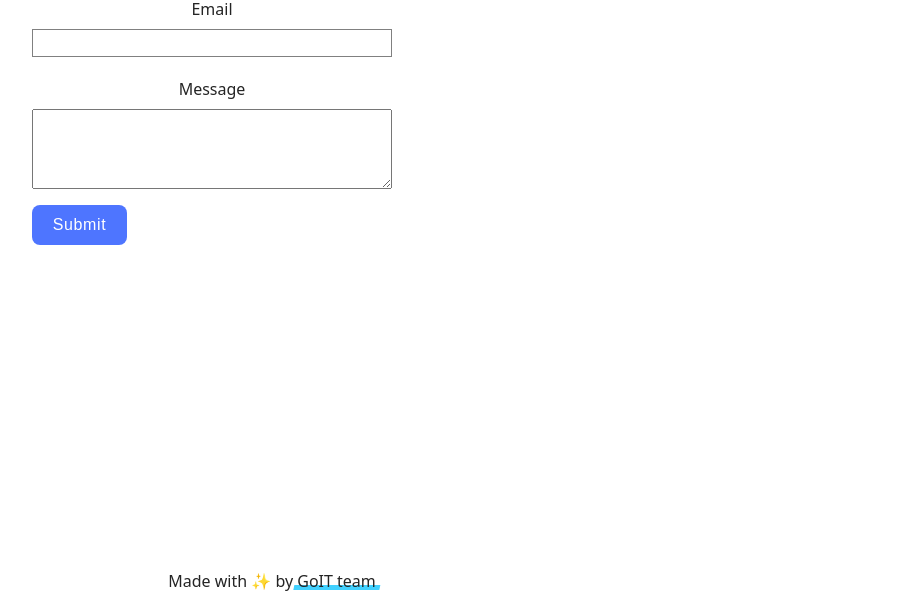
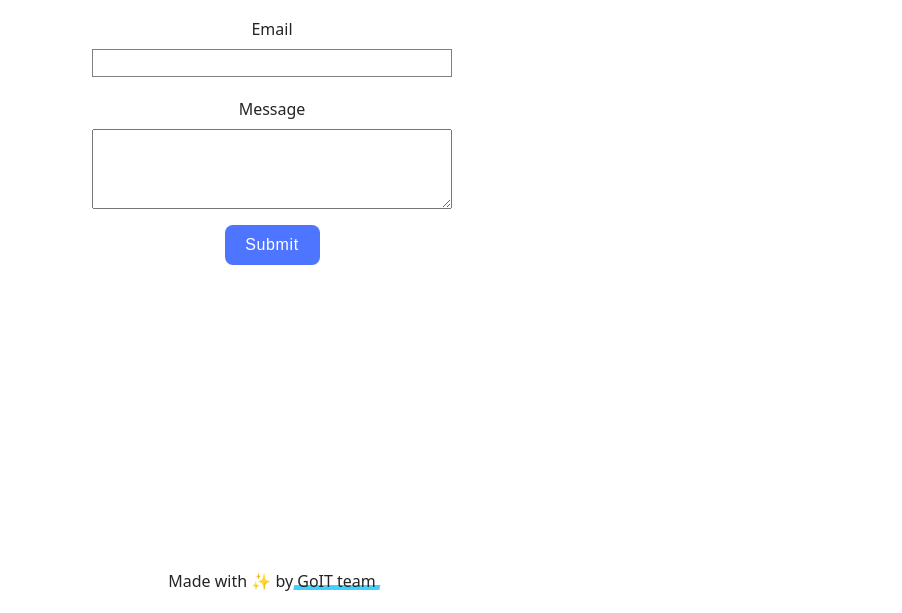
Before and after one commit to Yaroslav13-13/goit-js-hw-09, a website built with Vite: page src/2-form.html in a window 1280 px wide. Shown: the part 187-800 px from the top of the page, without its empty margins (368-1270 px from the left). Built offline with nearby package versions, Linux system fonts and the light colour scheme.

Commit message:
HW-JS-09

```diff
--- a/src/css/1-gallery.css
+++ b/src/css/1-gallery.css
@@ -7,6 +7,7 @@
   justify-content: center;
   width: 1128px;
   height: auto;
+  margin-top: 20px;
 }
 
 .gallery-item {
--- a/src/css/2-form.css
+++ b/src/css/2-form.css
@@ -1,9 +1,11 @@
 .feedback-form {
   display: flex;
   flex-direction: column;
+  align-items: center;
   gap: 8px;
   max-width: 480px;
   margin: 0 auto;
+  margin-top: 20px;
 }
 
 .feedback-form label {
```
